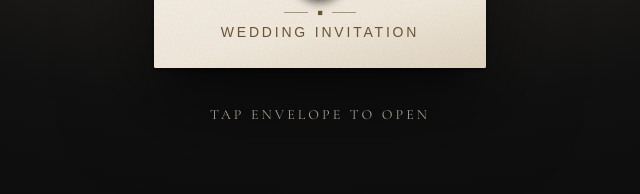
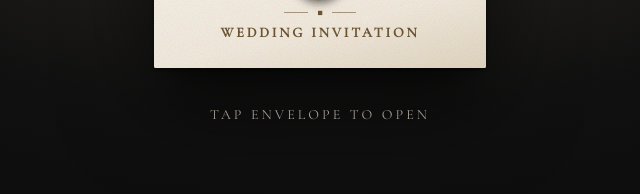
Before and after one commit to Taariq-06/wedding-invitation, a website built with Vite: page index.html in a window 1280 px wide. Shown: the part 488-682 px from the top of the page, 320-960 px from the left. Built offline with nearby package versions, Linux system fonts and the light colour scheme; a web font is replaced by a local one.

Commit message:
changed font on envelope title text.

```diff
--- a/src/style.css
+++ b/src/style.css
@@ -314,6 +314,8 @@ body::before {
   text-transform: uppercase;
   font-weight: 500;
   color: var(--gold-ink);
+  font-family: var(--body);
+  font-weight: bold;
 }
 .is-open .crest {
   opacity: 0;
```
